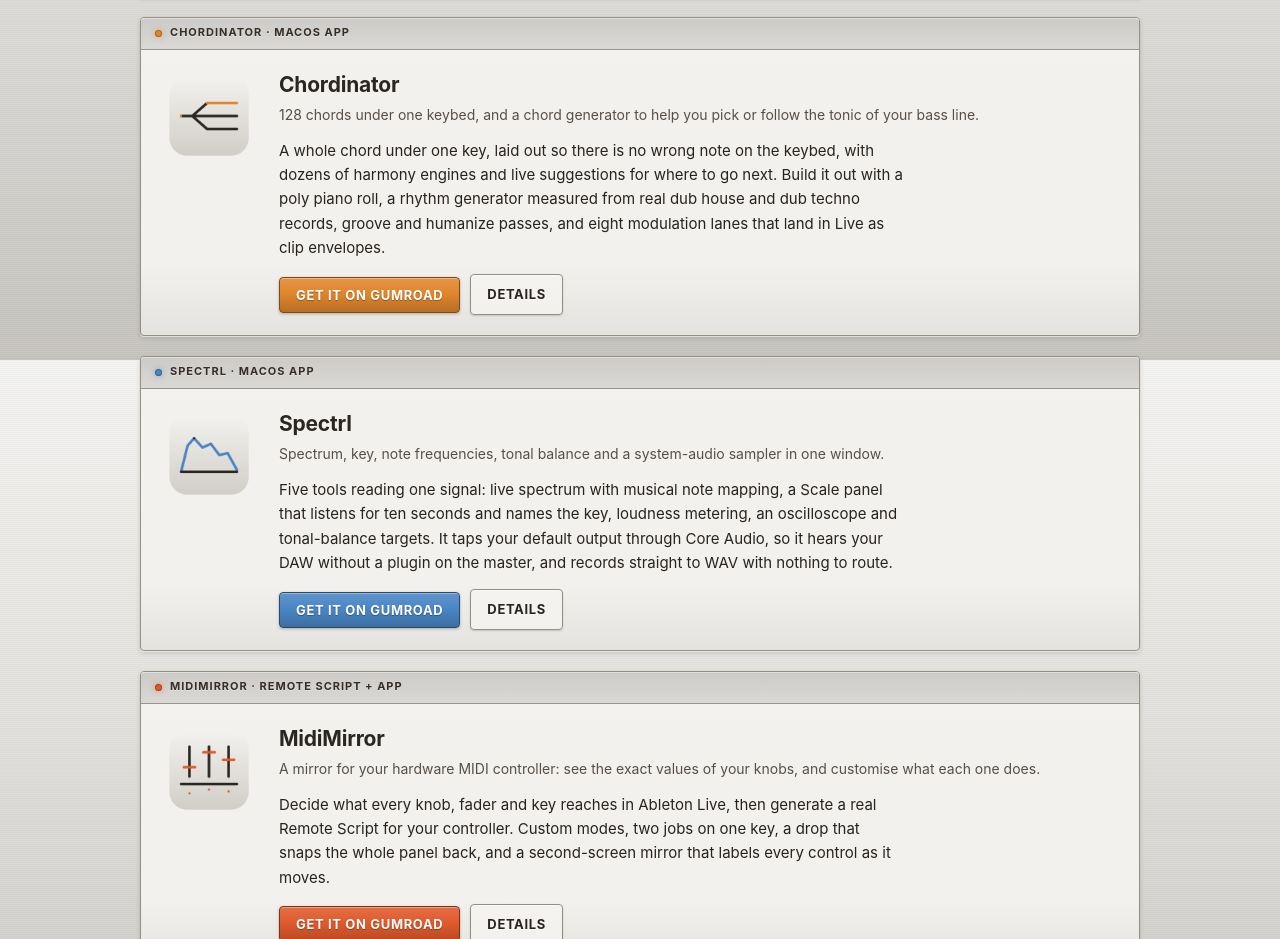
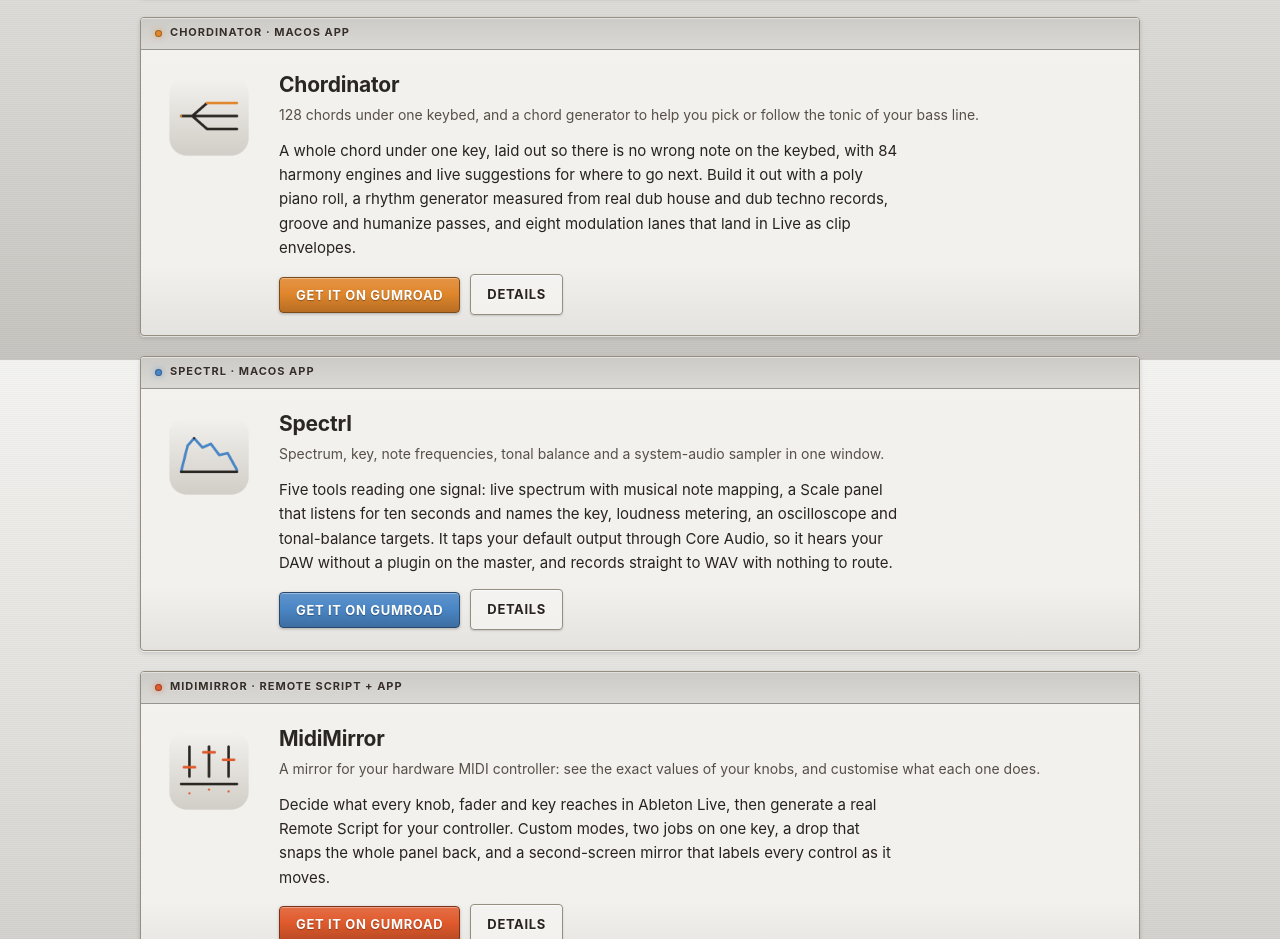
Before and after one commit to jamwareaudio/jamwareaudio.github.io, a plain HTML site: page index.html in a window 1280 px wide. Shown: the part 1240-2179 px from the top of the page. Drawn offline with Linux system fonts and the light colour scheme.

Commit message:
84 harmony engines on the homepage card, not "dozens"

```diff
--- a/index.html
+++ b/index.html
@@ -116,7 +116,7 @@
             <p class="tagline">128 chords under one keybed, and a chord generator to help you pick or follow the tonic of your bass line.</p>
             <p class="blurb">
               A whole chord under one key, laid out so there is no wrong note on
-              the keybed, with dozens of harmony engines and live suggestions
+              the keybed, with 84 harmony engines and live suggestions
               for where to go next. Build it out with a poly piano roll, a
               rhythm generator measured from real dub house and dub techno
               records, groove and humanize passes, and eight modulation lanes
```
